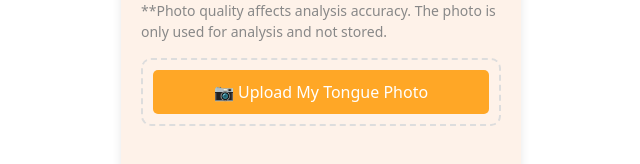
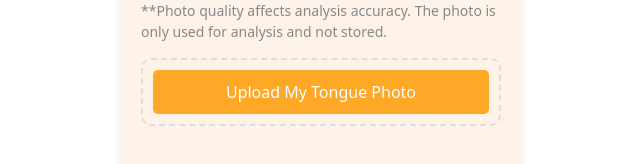
Before and after one commit to wparng/AI-FoodTherapist, a React (Create React App) app in the folder frontend/: page /upload-photo in a window 1280 px wide. Shown: the part 477-641 px from the top of the page, without its empty margins (319-959 px from the left). Built offline with nearby package versions, Linux system fonts and the light colour scheme.

Commit message:
update upload page

```diff
--- a/frontend/src/components/UploadPhoto.js
+++ b/frontend/src/components/UploadPhoto.js
@@ -141,7 +141,7 @@ const UploadPhoto = ({ setPredictionResult }) => {
               accept="image/*"
             />
             <label htmlFor="file-input" className="file-label">
-              📷 Upload My Tongue Photo
+              Upload My Tongue Photo
             </label>
           </div>
         )}
```
